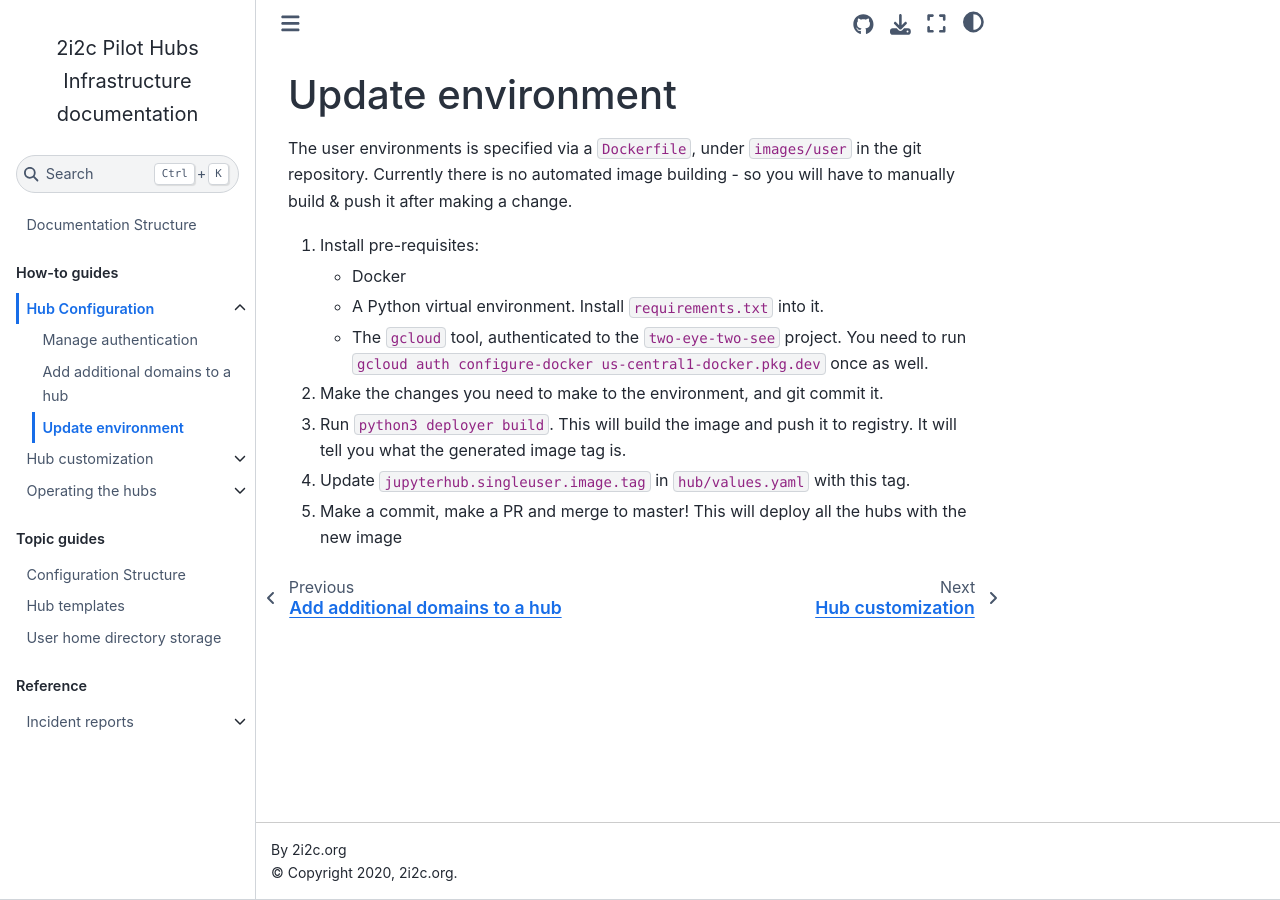
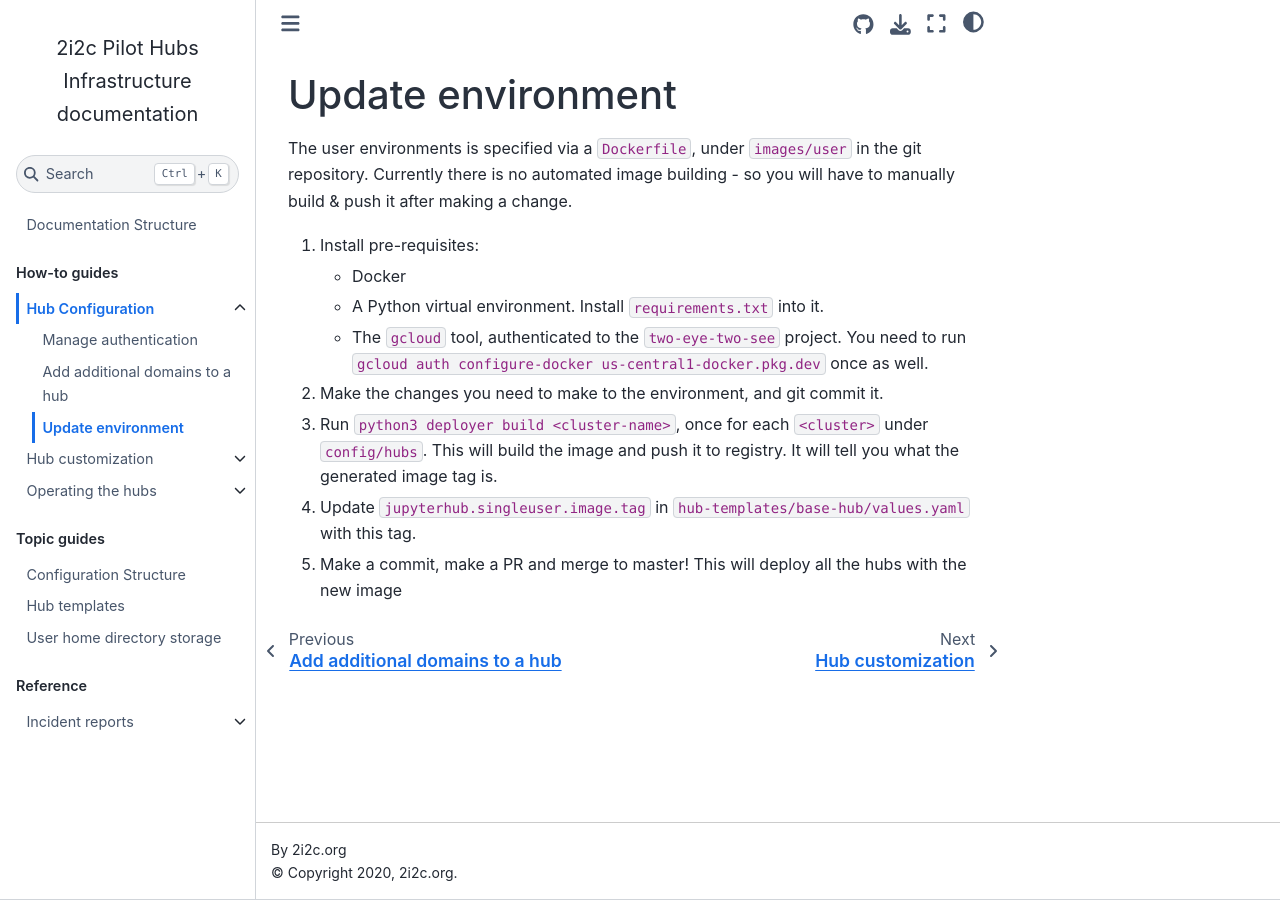
Before and after one commit to 2i2c-org/infrastructure, a Sphinx documentation site: the page built from docs/howto/configure/update-env.md, in a window 1280 px wide. Built offline with Sphinx 7.4.7 and the Sphinx Book theme 1.1.4, drawn with Linux system fonts in a browser that asks for light colours.

Commit message:
Update image built doc

```diff
--- a/docs/howto/configure/update-env.md
+++ b/docs/howto/configure/update-env.md
@@ -13,10 +13,10 @@ have to manually build & push it after making a change.
 
 2. Make the changes you need to make to the environment, and git commit it.
 
-3. Run `python3 deployer build`. This will build the image and push it to
-   registry. It will tell you what the generated image tag is.
+3. Run `python3 deployer build <cluster-name>`, once for each `<cluster>` under `config/hubs`.
+   This will build the image and push it to registry. It will tell you what the generated image tag is.
 
-4. Update `jupyterhub.singleuser.image.tag` in `hub/values.yaml` with this tag.
+4. Update `jupyterhub.singleuser.image.tag` in `hub-templates/base-hub/values.yaml` with this tag.
 
 5. Make a commit, make a PR and merge to master! This will deploy all the hubs
    with the new image
```
